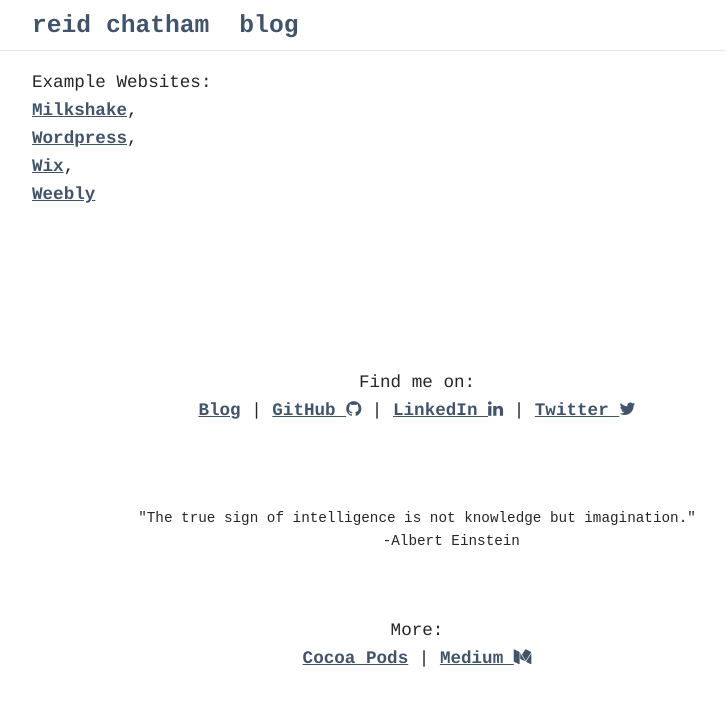
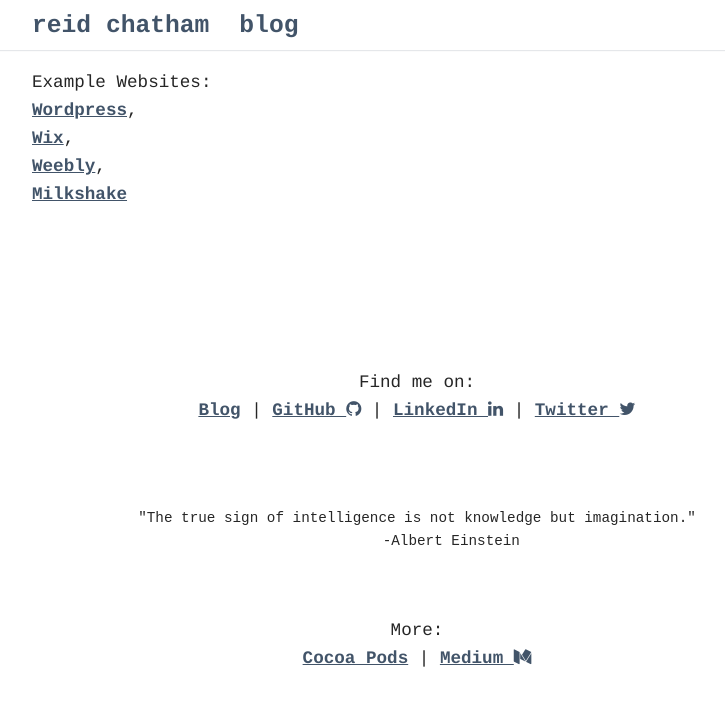
Before and after one commit to rchatham/reidchatham.github.io, a Jekyll site: the page built from index.html, in a window 1280 px wide. Shown: the top 706 px of the page, without its empty margins (223-948 px from the left). Built offline with Jekyll 4.4.1, drawn with Linux system fonts in a browser that asks for light colours.

```diff
--- a/index.html
+++ b/index.html
@@ -4,10 +4,10 @@ layout: default
  <p>
 	 Example Websites:<br>
 <!-- 	<a href="https://reidchatham.squarespace.com">Squarespace Site</a>,<br> -->
-        <a href="https://msha.ke/reidamandweep/">Milkshake</a>,<br>
 	<a href="https://reidchatham.wordpress.com">Wordpress</a>,<br>
 	<a href="https://reidchatham.wix.com/reidchatham">Wix</a>,<br>
-	<a href="https://reidchatham.square.site">Weebly</a><br>
+	<a href="https://reidchatham.square.site">Weebly</a>,<br>
+        <a href="https://msha.ke/reidamandweep/">Milkshake</a><br>
  </p>
 <br><br><br>
 
```
